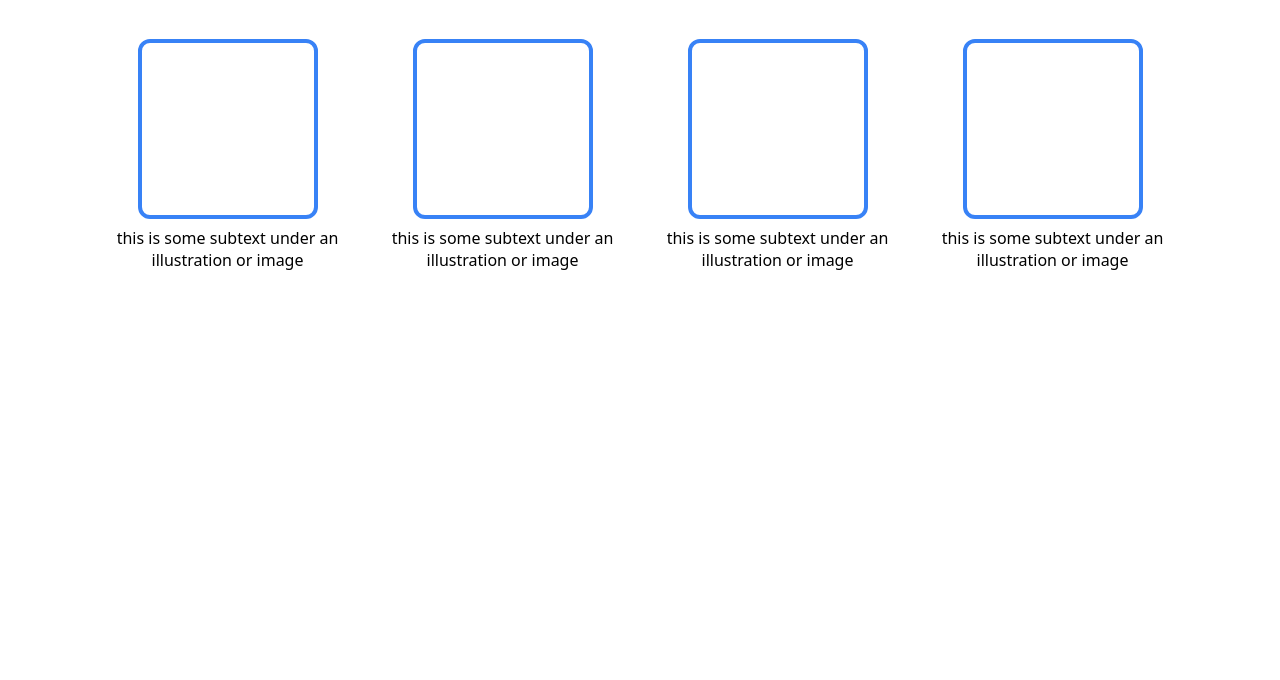
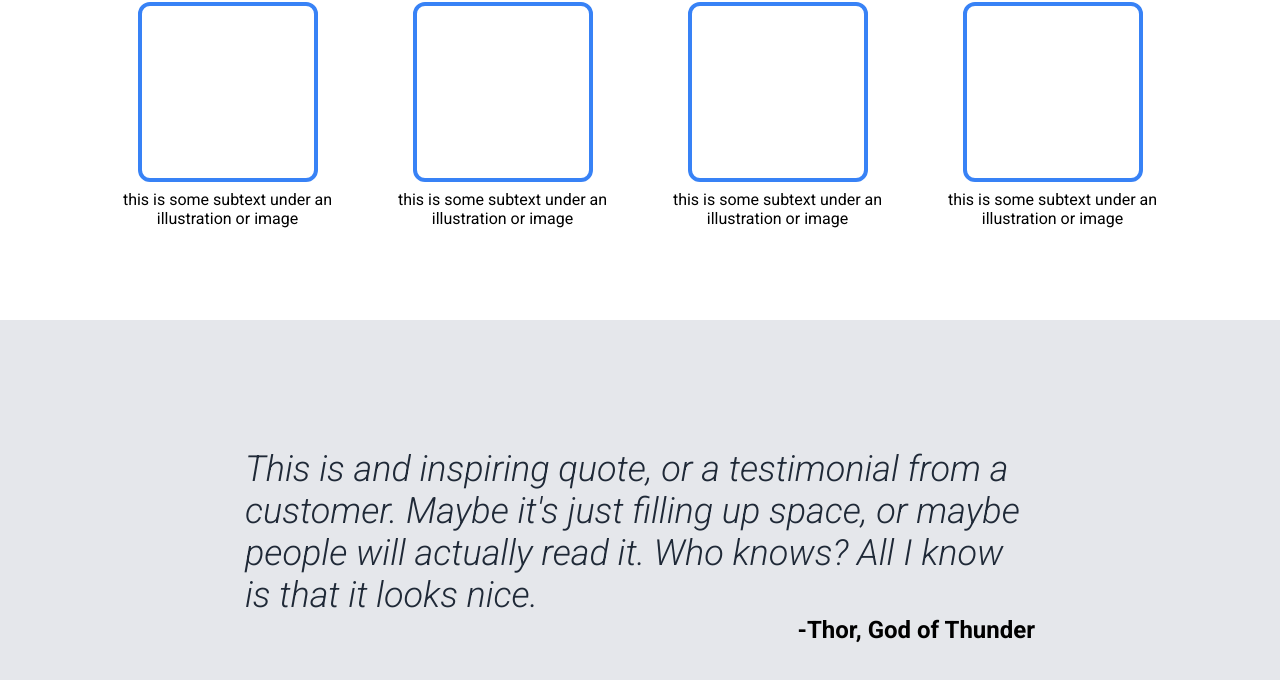
Before and after one commit to zestx5/odin-landing-page, a plain HTML site: page index.html in a window 1280 px wide. Shown: the part 686-1366 px from the top of the page. Before the commit the page ends 1049 px from the top, so only its background shows below. Drawn offline with Linux system fonts and the light colour scheme.

Commit message:
add quote

```diff
--- a/index.html
+++ b/index.html
@@ -4,6 +4,9 @@
     <meta charset="UTF-8" />
     <meta name="viewport" content="width=device-width, initial-scale=1.0" />
     <link rel="stylesheet" href="style.css" />
+    <style>
+      @import url('https://fonts.googleapis.com/css2?family=Roboto:ital,wght@0,300;0,400;0,500;0,700;0,900;1,300&display=swap');
+    </style>
     <title>Landing page</title>
   </head>
   <body>
@@ -63,5 +66,15 @@
         </div>
       </div>
     </main>
+    <div class="quote">
+      <div class="quote-wrapper">
+        <p class="quote__text">
+          This is and inspiring quote, or a testimonial from a customer. Maybe
+          it's just filling up space, or maybe people will actually read it. Who
+          knows? All I know is that it looks nice.
+        </p>
+        <p class="quote__name"><strong>-Thor, God of Thunder</strong></p>
+      </div>
+    </div>
   </body>
 </html>
--- a/style.css
+++ b/style.css
@@ -2,8 +2,7 @@
 
 html {
   box-sizing: border-box;
-  font-family: system-ui, -apple-system, BlinkMacSystemFont, 'Segoe UI', Roboto,
-    Oxygen, Ubuntu, Cantarell, 'Open Sans', 'Helvetica Neue', sans-serif;
+  font-family: 'Roboto', sans-serif;
 }
 
 *,
@@ -127,3 +126,28 @@ a {
   text-align: center;
   gap: 8px;
 }
+
+/* QUOTE */
+
+.quote {
+  background-color: #e5e7eb;
+  padding: 128px 0;
+  padding-bottom: 100px;
+}
+
+.quote-wrapper {
+  max-width: 790px;
+  margin: 0 auto;
+}
+
+.quote__text {
+  font-size: 36px;
+  font-style: italic;
+  color: #1f2937;
+  font-weight: 200;
+}
+
+.quote__name {
+  font-size: 24px;
+  text-align: right;
+}
```
